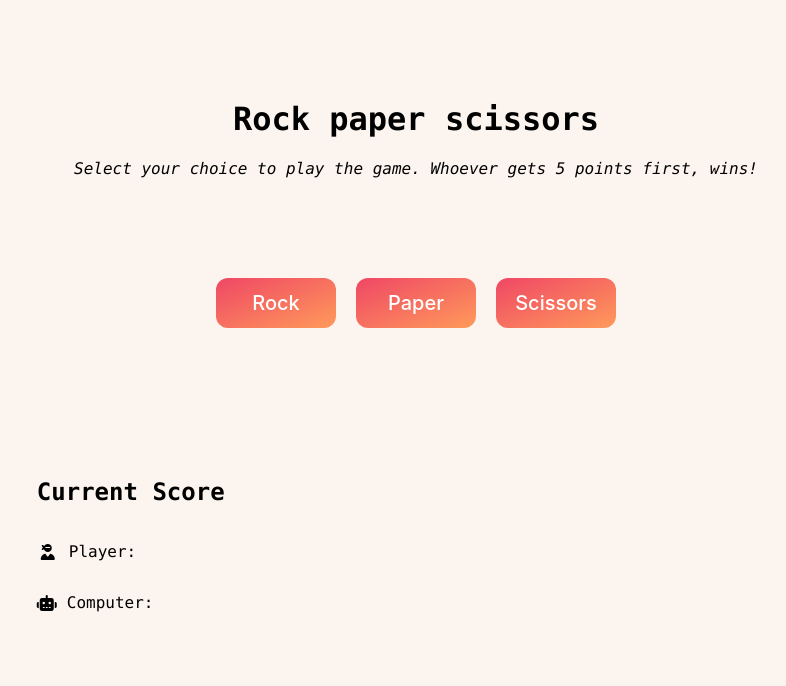
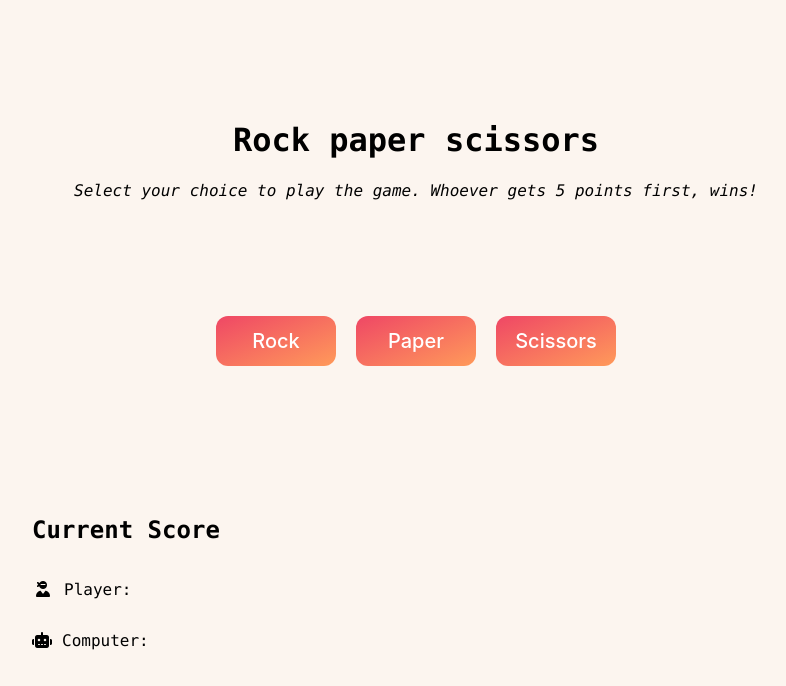
Before and after one commit to damianposlowski/odin-rock-paper-scissors, a plain HTML site: page index.html in a window 1280 px wide. Shown: the whole page, without its empty margins (224-1010 px from the left). Drawn offline with Linux system fonts and the light colour scheme.

Commit message:
Add CSS styling

```diff
--- a/style.css
+++ b/style.css
@@ -1,4 +1,9 @@
+html, body {
+    height: 100%;
+}
+
 body {
+    margin: 0;
     font-family: "Lucida Console", "Courier New", monospace;
     background-color: #FCF5EF;
 }
@@ -6,7 +11,7 @@ body {
 /* Header section */
 
 div.header {
-    margin: 100px 0;
+    padding: 100px 0;
     text-align: center;
 }
 
```
